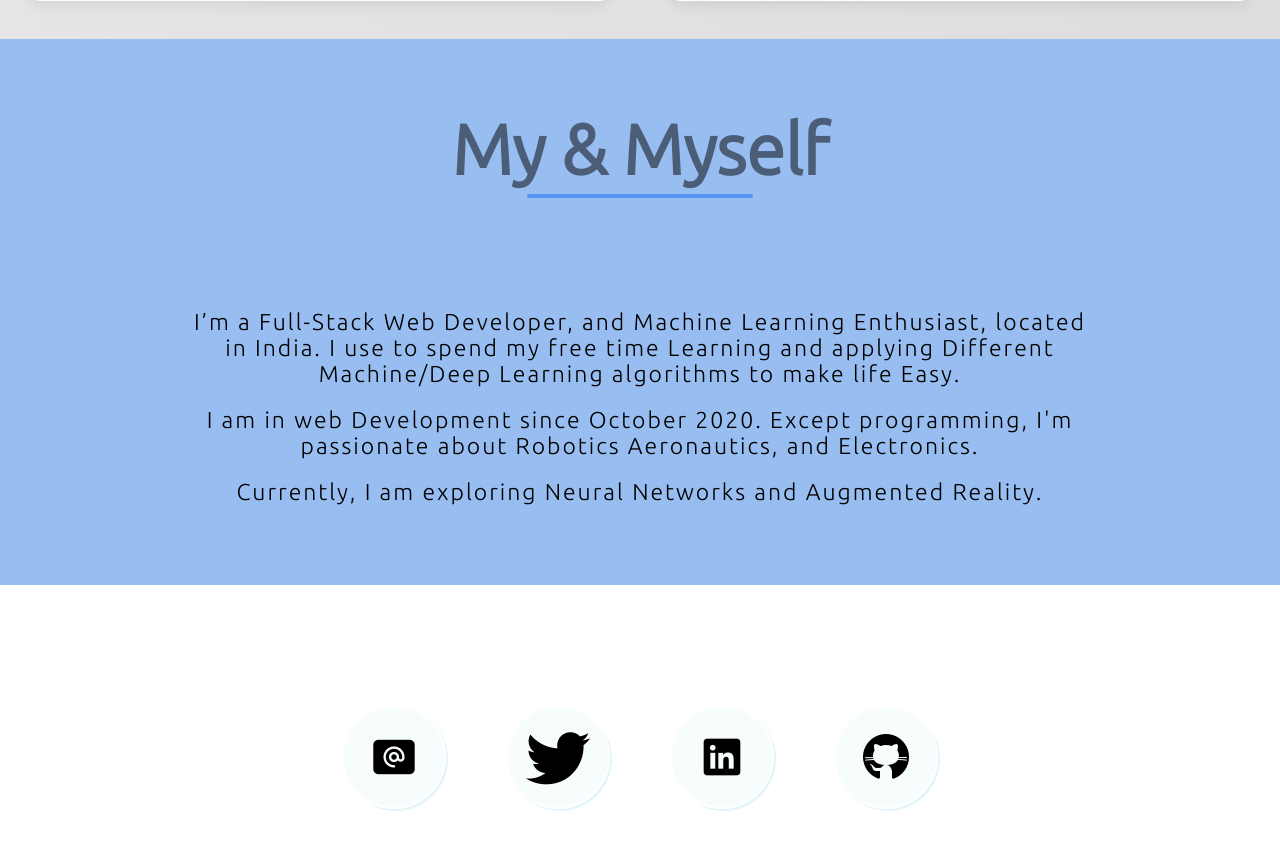
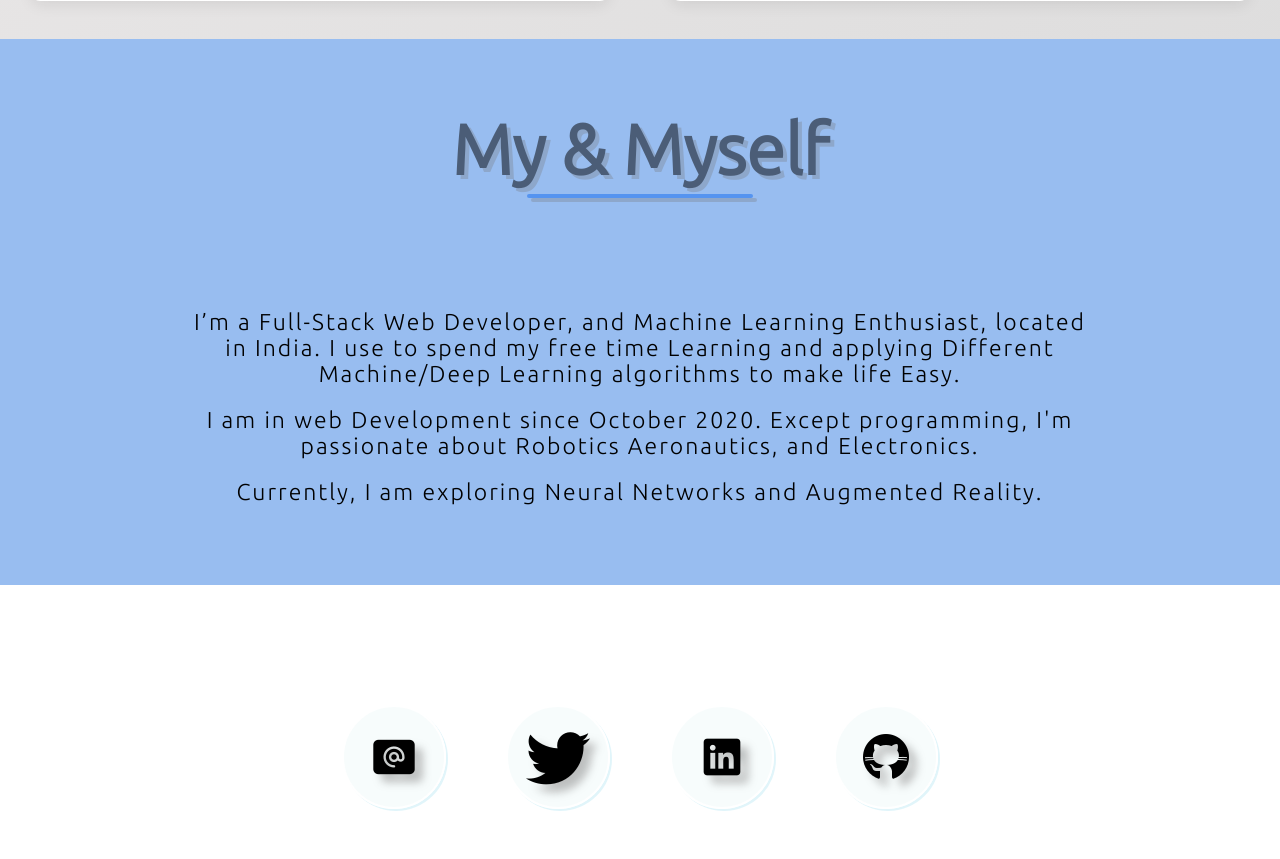
Before and after one commit to CodeWithAlvin/personalWeb4, a Django app: page / in a window 1280 px wide. Shown: the part 4151-5010 px from the top of the page. Run offline with Django 3.2, Linux system fonts and the light colour scheme; data comes from the database, SQL or seed files in the repository; some web fonts are replaced.

Commit message:
added shadow effect to text and icon

```diff
--- a/static/css/index.css
+++ b/static/css/index.css
@@ -141,6 +141,7 @@ a{
     display: inline;
     text-align: center;
     position: relative;
+    filter: drop-shadow(4px 4px 0px rgba(116, 114, 114, 0.582));
 }
 
 .heading h1::after{
@@ -180,6 +181,9 @@ a{
     width: 180px;
     font-size: 18px;
     font-weight: 500;
+}
+.icon img{
+    filter: drop-shadow(8px 8px 4px rgba(92, 91, 91, 0.376));
 }
 
 .showcase{
```
